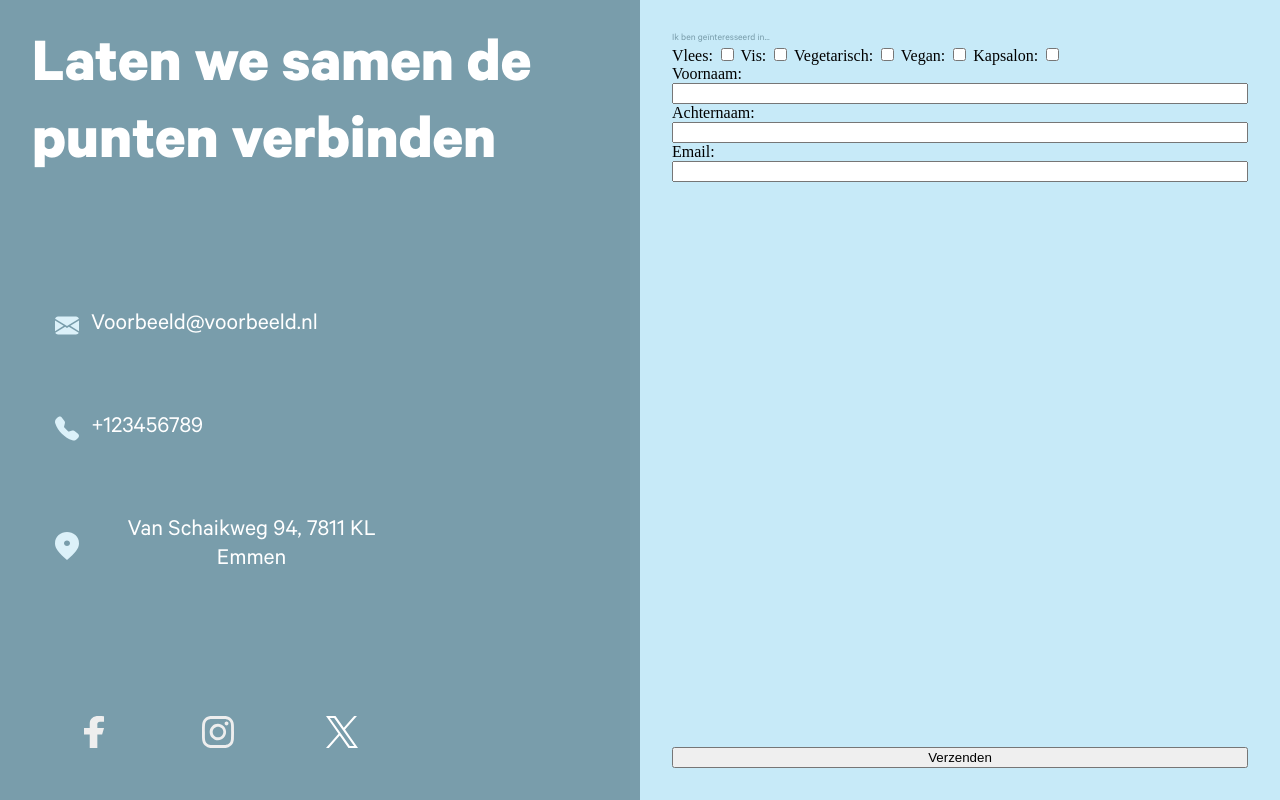
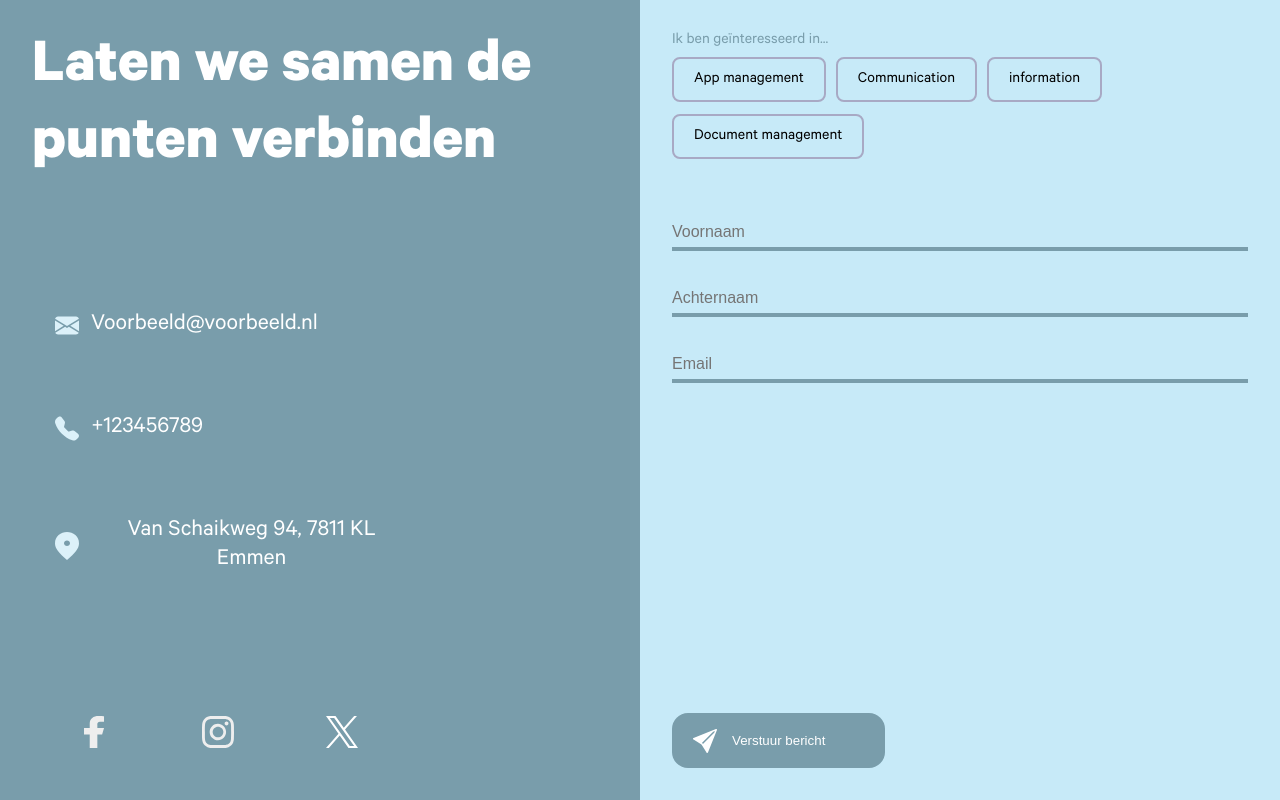
Before and after one commit to BramSuurdje/Circle-Solution, a PHP site: page /pages/contact.php in a window 1280 px wide. Run offline with PHP 8.4, Linux system fonts and the light colour scheme.

Commit message:
made the contact section added the form and style

```diff
--- a/css/contact.css
+++ b/css/contact.css
@@ -40,10 +40,6 @@
     transition: all 0.2s;
     border: 3px solid transparent;
     border-radius: 16px;
-
-    img {
-        /* max-width: 1rem; */
-    }
 
     a {
         text-decoration: none;
@@ -94,12 +90,106 @@
 
     form {
         display: flex;
+        max-width: fit-content;
         flex-direction: column;
         flex-grow: 1;
         .submit {
             margin: auto 0 0 0;
+            position: relative;
+            text-align: center;
+            max-width: fit-content;
+            padding:20px 60px;
+            background-color: #799DAB;
+            border: none;
+            border-radius: 16px;
+            color: white;
+
+            .submitIcon {
+                position: absolute;
+                left: 10%;
+                top: 50%;
+                transform: translate(0, -50%);
+            }
         }
     }
+}
+
+.FormIntrestContainer {
+    margin: 0 0 20px 0;
+}
+
+.checkboxIntrestLable {
+    display: inline-block;
+    background-color: transparent;
+    padding: 12px 20px 10px 20px;
+    font-size: 16px;
+    border: 2px solid #a8a9c4;
+    border-radius: 8px;
+    transition: all 0.3s;
+    margin: 6px 6px 6px 0;
+}
+
+.checkboxIntrest {
+    position: fixed;
+    /* removes the dot */
+    width: 0;
+}
+
+.checkboxIntrest:checked + label {
+    background-color:#799dab;
+    border-color: #799dab;
+    color: white;
+}
+
+.checkboxIntrest:hover + label {
+    background-color:#799dab;
+    border-color: #799dab;
+    color: white;
+}
+
+.contactInputField {
+    margin: 32px 0 0 0;
+    background-color: transparent;
+    border: none;
+    border-bottom: solid #799dab 4px;
+    font-size: 16px;
+    padding: 6px 0;
+    color: #799dab;
+    transition: all 0.2s;
+}
+
+.contactInputField:focus {
+    color: black;
+    outline: none;
+    border-bottom: solid black 4px;
+}
+
+.contactInputField:hover {
+    color: black;
+    outline: none;
+    border-bottom: solid black 4px;
+}
+
+.contactInputField:valid {
+    color: black;
+    outline: none;
+    border-bottom: solid black 4px;
+}
+
+.contactInputField:-webkit-autofill,
+.contactInputField:-webkit-autofill:hover,
+.contactInputField:-webkit-autofill:focus,
+.contactInputField:-webkit-autofill:active{
+    /* some browsers like google crome have autofill backgrounds and effects
+        that can't be changed bacause the are markedt with !importent
+        this hack removes the background and effects
+    */
+    transition: background-color 5000s ease-in-out 0s;
+    box-shadow: inset 0 0 20px 20px transparent;
+}
+
+.contactFieldResponse {
+    margin: 32px 0 0 0;
 }
 
 .contactRightText{
--- a/pages/contact.php
+++ b/pages/contact.php
@@ -8,8 +8,6 @@
     <link rel="stylesheet" href="../style.css" type="text/css">
 </head>
 <body>
-    <!-- hallo -->
-    <!-- jasper -->
     <section class="contact">
         <div class="contactLeft">
             <h2 class="contactLeftTitle">Laten we samen de punten verbinden</h2>
@@ -19,11 +17,11 @@
                         <a href="mailto:Voorbeeld@voorbeeld.nl">Voorbeeld@voorbeeld.nl</a>
                     </li>
                     <li class="infoListItem">
-                        <img src="../svg/telephone.svg" alt="emailSVG"/>
+                        <img src="../svg/telephone.svg" alt="telephoneSVG"/>
                         <a href="tel:123456789">+123456789</a>
                     </li>
                     <li class="infoListItem">
-                        <img src="../svg/pin.svg" alt="emailSVG"/>
+                        <img src="../svg/pin.svg" alt="pinSVG"/>
                         <a href="https://maps.app.goo.gl/iSLbz94wwd9JqAM37" target="_blank">Van Schaikweg 94, 7811 KL Emmen</a>
                     </li>
                 </lu>
@@ -42,25 +40,38 @@
         <div class="contactRight">
             <p class="contactRightText">Ik ben geïnteresseerd in...</p>
             <form action="<?php $_SERVER["PHP_SELF"] ?>" method="POST">
-                <div>
-                    <label for="vlees">Vlees:</label>
-                    <input type="checkbox" name="recept[]" value="vlees" id="vlees">
-                    <label for="vis">Vis:</label>
-                    <input type="checkbox" name="recept[]" value="vis" id="vis">
-                    <label for="vegetarisch">Vegetarisch:</label>
-                    <input type="checkbox" name="recept[]" value="vegetarisch" id="vegetarisch">
-                    <label for="vegan">Vegan:</label>
-                    <input type="checkbox" name="checkbox" value="vegan" id="vegan">
-                    <label for="kapsalon">Kapsalon:</label>
-                    <input type="checkbox" name="recept[]" value="kapsalon" id="kapsalon">
+                <div class="FormIntrestContainer">
+                    <input class="checkboxIntrest" type="radio" id="app-management" name="interest" value="App management">
+                    <label for="app-management" class="checkboxIntrestLable">App management</label>
+
+                    <input class="checkboxIntrest" type="radio" id="communication" name="interest" value="Communication">
+                    <label for="communication" class="checkboxIntrestLable">Communication</label>
+
+                    <input class="checkboxIntrest" type="radio" id="information" name="interest" value="Information">
+                    <label for="information" class="checkboxIntrestLable">information</label>
+
+                    <input class="checkboxIntrest" type="radio" id="document-management" name="interest" value="Document management">
+                    <label for="document-management" class="checkboxIntrestLable">Document management</label>
                 </div>
-                <label for="vnaam">Voornaam:</label>
-                <input type="text" name="voornaam" id="vnaam">
-                <label for="anaam">Achternaam:</label>
-                <input type="text" name="achternaam" id="anaam">
-                <label for="email">Email:</label>
-                <input type="text" name="email" id="email">
-                <input class="submit" type="submit" value="Verzenden">
+                <input class="contactInputField" type="text" required placeholder="Voornaam" name="voornaam" id="vnaam">
+                <input class="contactInputField" type="text" required placeholder="Achternaam" name="achternaam" id="anaam">
+                <input class="contactInputField" type="text" required placeholder="Email" name="email" id="email">
+                <?php
+                    if ($_SERVER["REQUEST_METHOD"] == "POST") {
+                        $intrest = filter_input(INPUT_POST, "interest");
+                        if ($intrest  === null) {
+                            $intrest = "algemeen";
+                        }
+                        $firstName = filter_input(INPUT_POST, "voornaam");
+                        $lastName = filter_input(INPUT_POST, "achternaam");
+                        $email = filter_input(INPUT_POST, "email");
+                        echo("<p class='contactFieldResponse'>Bedankt voor u bericht ".$firstName." ".$lastName."! Wij sturen u email over het geselecteerde interesse: ".$intrest." naar dit email adres: ".$email."</p>");
+                    }
+                ?>
+                <button class="submit" id="submit" type="submit">
+                    <img class="submitIcon" src="../svg/verstuur.svg" alt="emailSVG"/>
+                    Verstuur bericht
+                </button>
             </form>
         </div>
     </section>
--- a/style.css
+++ b/style.css
@@ -17,9 +17,9 @@ body {
     margin: 0;
 }
 
-p, li, a {
+p, li, a, label {
     font-family: calibreRegular;
-    font-size: 10px;
+    font-size: 16px;
 }
 
 h1, h2, h3, h4, h5 {
```
Also changed, not shown: svg/verstuur.svg (added).
